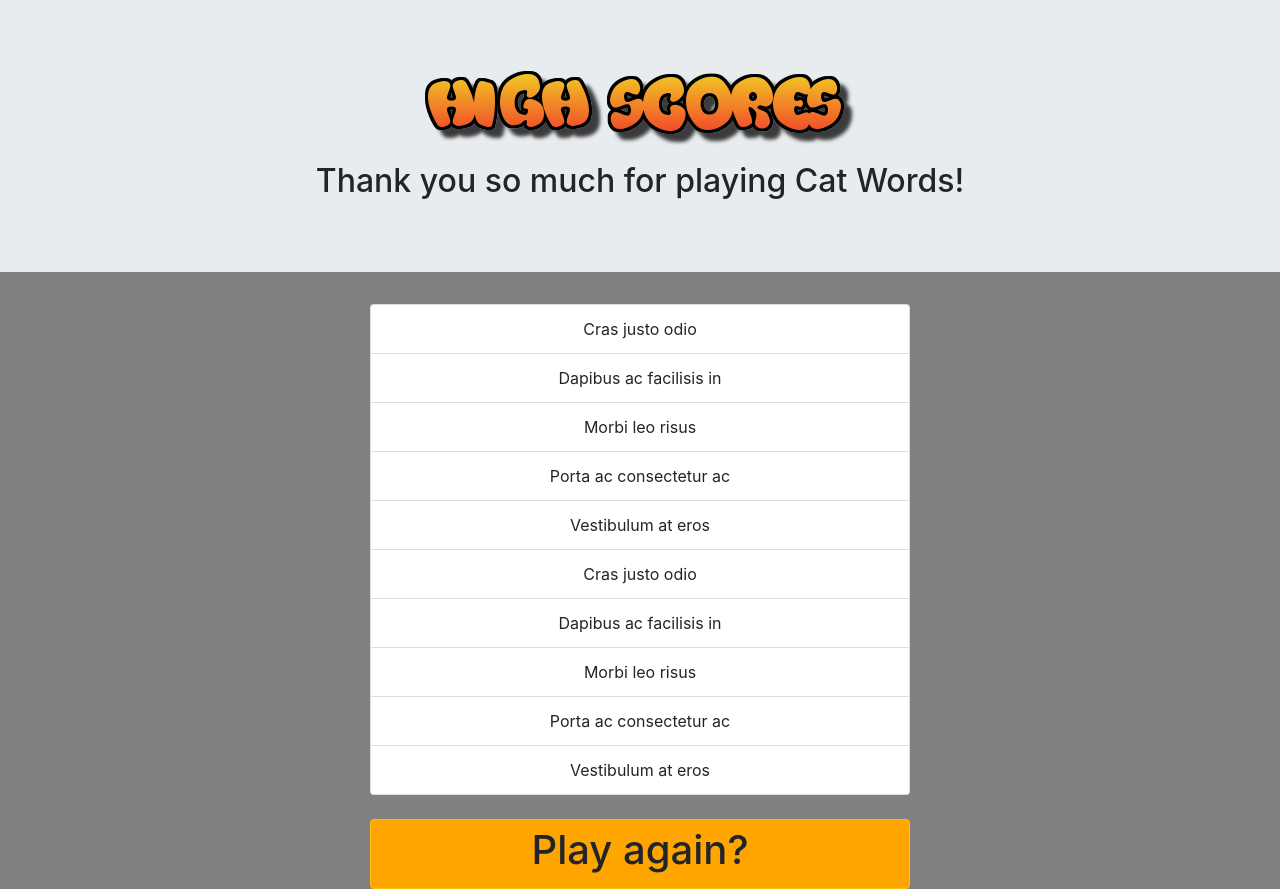
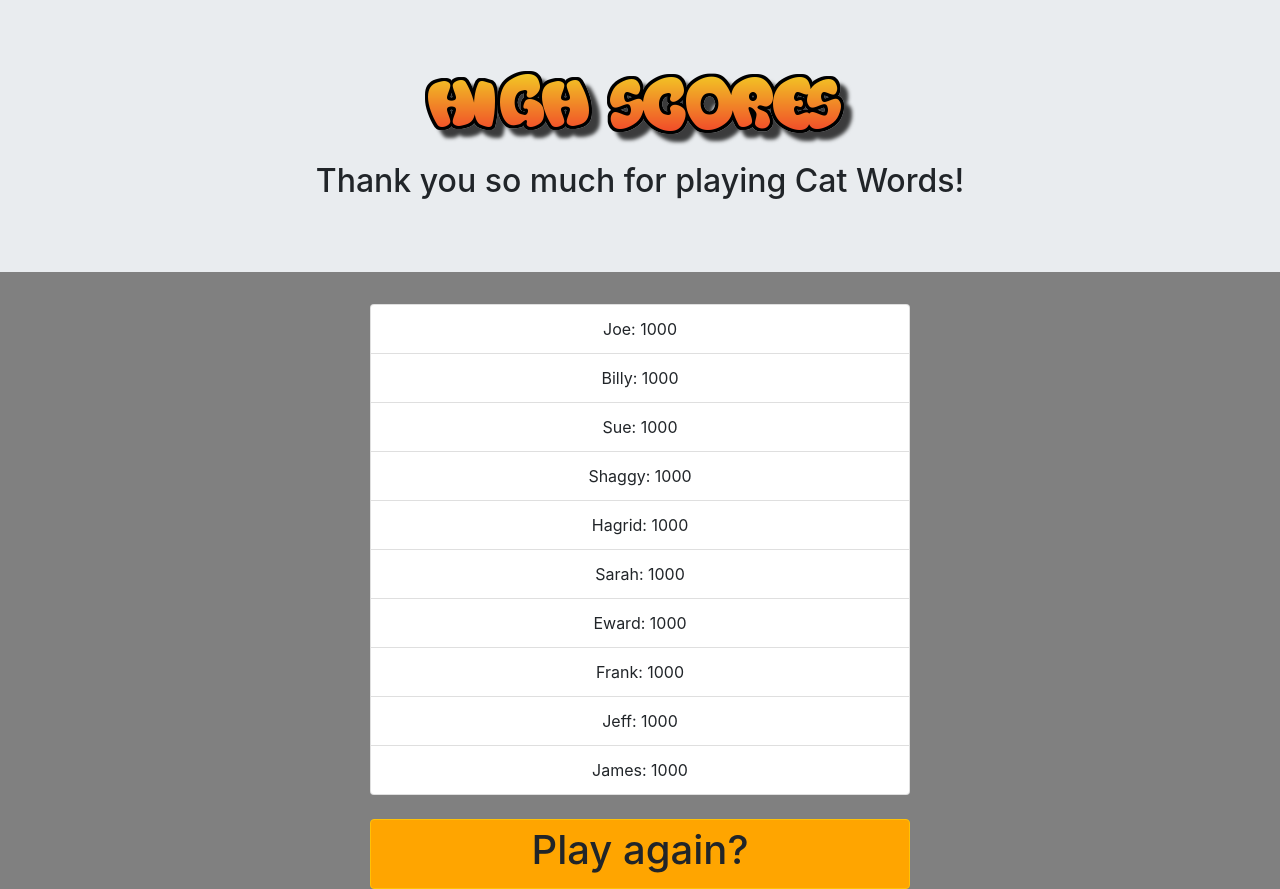
Before and after one commit to jclarkGRC/django-cat-words, a Django app: page /game/scores/ in a window 1280 px wide. Shown: the part 79-968 px from the top of the page. Run offline with Django 3.2, Linux system fonts and the light colour scheme; data comes from the database, SQL or seed files in the repository; both versions use the stored data as it was after the commit; data that the repository does not hold is empty; some libraries are stand-ins or nearby versions.

Commit message:
high scores populating

```diff
--- a/game/admin.py
+++ b/game/admin.py
@@ -2,10 +2,11 @@ from django.contrib import admin
 
 # Register your models here.
 
-from .models import Category, CurrentCategory, CurrentWord, SavedWord, CurrentScore
+from .models import Category, CurrentCategory, CurrentWord, SavedWord, CurrentScore, HighScore
 
 admin.site.register(Category)
 admin.site.register(CurrentCategory)
 admin.site.register(CurrentWord)
 admin.site.register(SavedWord)
 admin.site.register(CurrentScore)
+admin.site.register(HighScore)
--- a/game/models.py
+++ b/game/models.py
@@ -42,3 +42,11 @@ class CurrentScore(models.Model):
 
 	def __int__(self):
 		return self.current_score_text
+
+
+class HighScore(models.Model):
+	score = models.IntegerField()
+	username = models.CharField(max_length=200)
+
+	def __int__(self):
+		return self.score
--- a/game/templates/game/scores.html
+++ b/game/templates/game/scores.html
@@ -14,16 +14,13 @@
         </div>
         <div class="col-lg-6">
             <ul class="list-group">
-                <li class="list-group-item">Cras justo odio</li>
-                <li class="list-group-item">Dapibus ac facilisis in</li>
-                <li class="list-group-item">Morbi leo risus</li>
-                <li class="list-group-item">Porta ac consectetur ac</li>
-                <li class="list-group-item">Vestibulum at eros</li>
-                <li class="list-group-item">Cras justo odio</li>
-                <li class="list-group-item">Dapibus ac facilisis in</li>
-                <li class="list-group-item">Morbi leo risus</li>
-                <li class="list-group-item">Porta ac consectetur ac</li>
-                <li class="list-group-item">Vestibulum at eros</li>
+                {% if high_scores %}
+                {% for score in high_scores %}
+                <li class="list-group-item">{{score.username}}: {{score.score}}</li>
+                {% endfor %}
+                {% else %}
+                <p><strong>No high scores yet...</strong></p>
+                {% endif %}
             </ul>
             <br>
             <a  href="{% url 'game:index' %}"><button id="saveWordButton" type="button" class="btn btn-outline-warning btn-block active"><h1>Play again?</h1></button></a>
--- a/game/urls.py
+++ b/game/urls.py
@@ -7,6 +7,4 @@ urlpatterns = [
 	path('', views.index, name='index'),
 	path('play/', views.game, name="game"),
 	path('scores/', views.scores, name="scores"),
-	path('instructions/', views.instructions, name="instructions"),
-	path('profile/', views.profile, name="profile"),
 ]
--- a/game/views.py
+++ b/game/views.py
@@ -1,9 +1,8 @@
 # views.py
 # Created by Joshua Clark on 5/20/19
 
-from django.shortcuts import get_object_or_404, render, redirect
-from django.views import generic
-from game.models import Category, CurrentCategory, CurrentWord, SavedWord, CurrentScore
+from django.shortcuts import render, redirect
+from game.models import Category, CurrentCategory, CurrentWord, SavedWord, CurrentScore, HighScore
 
 # THE INDEX VIEW
 
@@ -147,21 +146,18 @@ def calculateScore(score):
 def saveScore(score):
 	score.save()
 
-# THE INSTRUCTIONS VIEW
-
-
-def instructions(request):
-	return render(request, 'game/instructions.html')
 
 # THE SCORES VIEW
 
 
 def scores(request):
+	# Clear all saved words from the database
 	clearAllSavedWords()
-	return render(request, 'game/scores.html')
-
-# THE PROFILE VIEW
-
-
-def profile(request):
-	return render(request, 'game/profile.html')
+	current_scores = CurrentScore.objects.all()
+	high_scores = HighScore.objects.all().order_by('score')
+	for score in current_scores:
+		print(score.current_score_text)
+	args = {
+		'high_scores': high_scores
+	}
+	return render(request, 'game/scores.html', args)
```
Also changed, not shown: db.sqlite3.
